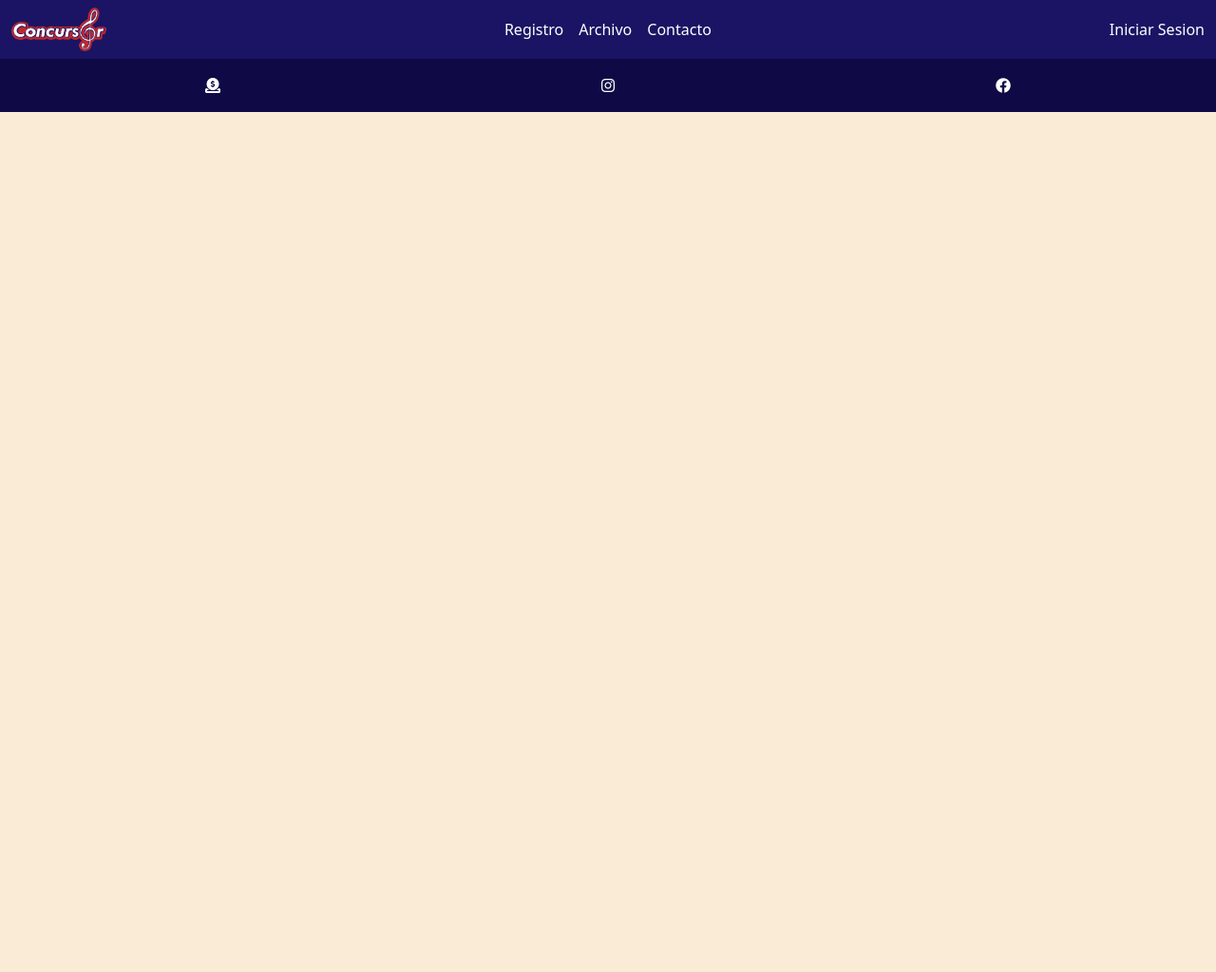
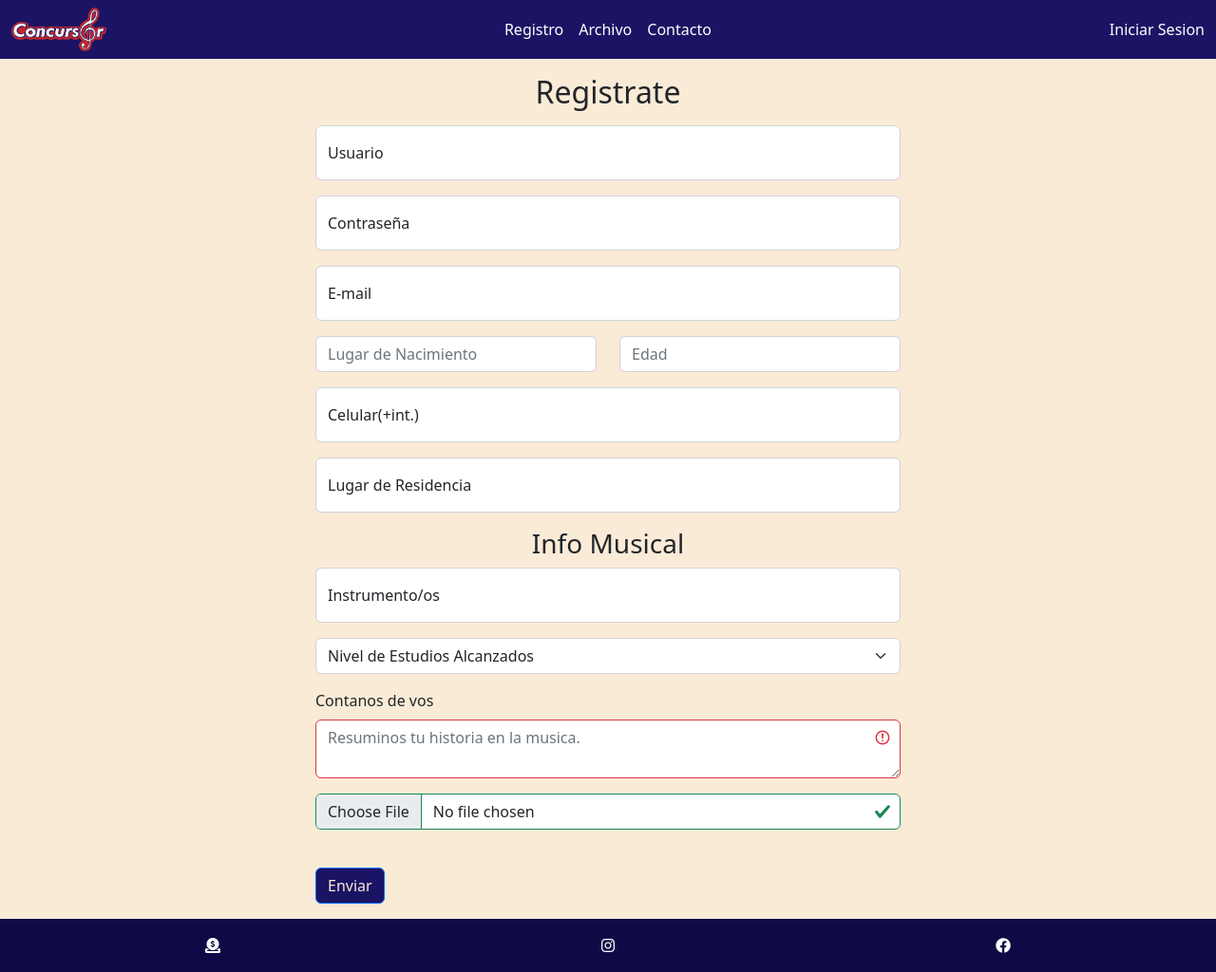
Before and after one commit to rodrimartinezpercu/Nuevo-Concursar, a plain HTML site: page Registro.html in a window 1280 px wide. Shown: the whole page at 95% size. Before the commit the page ends 800 px from the top, so only its background shows below. Drawn offline with nearby package versions, Linux system fonts and the light colour scheme.

Commit message:
Armado de Registro

```diff
--- a/Css/styleConcursar.css
+++ b/Css/styleConcursar.css
@@ -2,6 +2,8 @@
 footer{background-color: #0f0a46; color: white; padding: 1rem;}
 
 a{ text-decoration: none;}
+
+h2{ font-weight: 400;}
 
 .nav__logo{
     width: 100px;
@@ -49,6 +51,20 @@ color: white; place-items:center;}
 
 footer a {text-decoration: none; color: white;}
 
+
+
+/** Registro**/
+
+.main__registro{ grid-template-columns: 0.5fr; justify-content: center
+    ; }
+
+.main__datos--margen {padding: 5px;}
+
+.datosPers{font-weight: 400;}
+
+.btn__registro{ background-color: #1B1464;color: antiquewhite;}
+
+.btn-primary{background-color: #1B1464 !important;color: antiquewhite; }
 /**Medias**/
 
 @media screen and(max-width: 375px) {
@@ -58,3 +74,9 @@ footer a {text-decoration: none; color: white;}
 
 
 }
+
+@media screen and (max-width: 768px) {
+
+    .main__registro{ grid-template-columns: 0.8fr; justify-content: center
+        ; }
+}
--- a/Registro.html
+++ b/Registro.html
@@ -35,13 +35,83 @@
 
                 </ul>
 
-            </div>
+        </div>
             <div>
                 <a class="nav-link active text-white" aria-current="page" href="#">Iniciar Sesion</a>
-            </div>
         </div>
+    </div>
         </nav>
     </header>
+
+    <main class="main__registro d-grid">
+        <section class="container">
+
+            <h2 class="text-center m-3">Registrate</h2>
+
+
+            <div class="form-floating mb-3">
+                <input type="user" class="form-control" id="floatingInput" placeholder="name@example.com">
+                    <label for="floatingInput">Usuario</label>
+            </div>
+                <div class="form-floating mb-3">
+                <input type="password" class="form-control" id="floatingPassword" placeholder="Password">
+                <label for="floatingPassword">Contraseña</label>
+            </div>
+                <div class="form-floating mb-3">
+                <input type="email" class="form-control" id="floatingInput" placeholder="name@example.com">
+                    <label for="floatingInput">E-mail</label>
+                </div>
+                <div class="row mb-3">
+                    <div class="col">
+                      <input type="text" class="form-control" placeholder="Lugar de Nacimiento" aria-label="Lugar de Nacimiento">
+                    </div>
+                    <div class="col">
+                      <input type="text" class="form-control" placeholder="Edad" aria-label="Edad">
+                    </div>
+                  </div>
+                <div class="form-floating mb-3">
+                        <input type="email" class="form-control" id="floatingInput" placeholder="name@example.com">
+                            <label for="floatingInput">Celular(+int.)</label>
+                </div>
+                <div class="form-floating mb-3">
+                    <input type="email" class="form-control" id="floatingInput" placeholder="name@example.com">
+                    <label for="floatingInput">Lugar de Residencia</label>
+                </div>
+
+                <h3 class="datosPers text-center">Info Musical</h3>
+
+                <div class="form-floating mb-3">
+                    <input type="email" class="form-control" id="floatingInput" placeholder="name@example.com">
+                    <label for="floatingInput">Instrumento/os</label>
+                </div>
+                <select class="form-select" aria-label="Default select example">
+                    <option selected>Nivel de Estudios Alcanzados</option>
+                    <option value="1">Medio</option>
+                    <option value="2">Superior</option>
+                    <option value="3">Terciario</option>
+                    <option value="4">Licenciatura, Master, otros</option>
+                  </select>
+                  <form class="was-validated mt-3">
+                    <div class="mb-3">
+                      <label for="validationTextarea" class="form-label">Contanos de vos</label>
+                      <textarea class="form-control is-invalid" id="validationTextarea" placeholder="Resuminos tu historia en la musica." required></textarea>
+
+                    </div>
+
+
+                    <div class="mb-3">
+                      <input type="file" title="CV" class="form-control" aria-label="CV Complementario" placeholder="CV complementario"><label for=""></label>
+
+                    </div>
+
+                    <div class="mb-3">
+                      <button class="btn btn-primary" type="submit" >Enviar</button>
+                    </div>
+                  </form>
+                </div>
+        </section>
+
+    </main>
 
 
 
@@ -52,7 +122,7 @@
             <a href="https://www.instagram.com/" target="_blank"><i class="fa-brands fa-instagram"></i></a>
             <a href="https://www.facebook.com/" target="_blank"><i class="fa-brands fa-facebook"></i></a>
 
-        </div>
+    </div>
     </footer>
 
     <script src="https://cdn.jsdelivr.net/npm/bootstrap@5.2.0-beta1/dist/js/bootstrap.bundle.min.js"></script>
```
